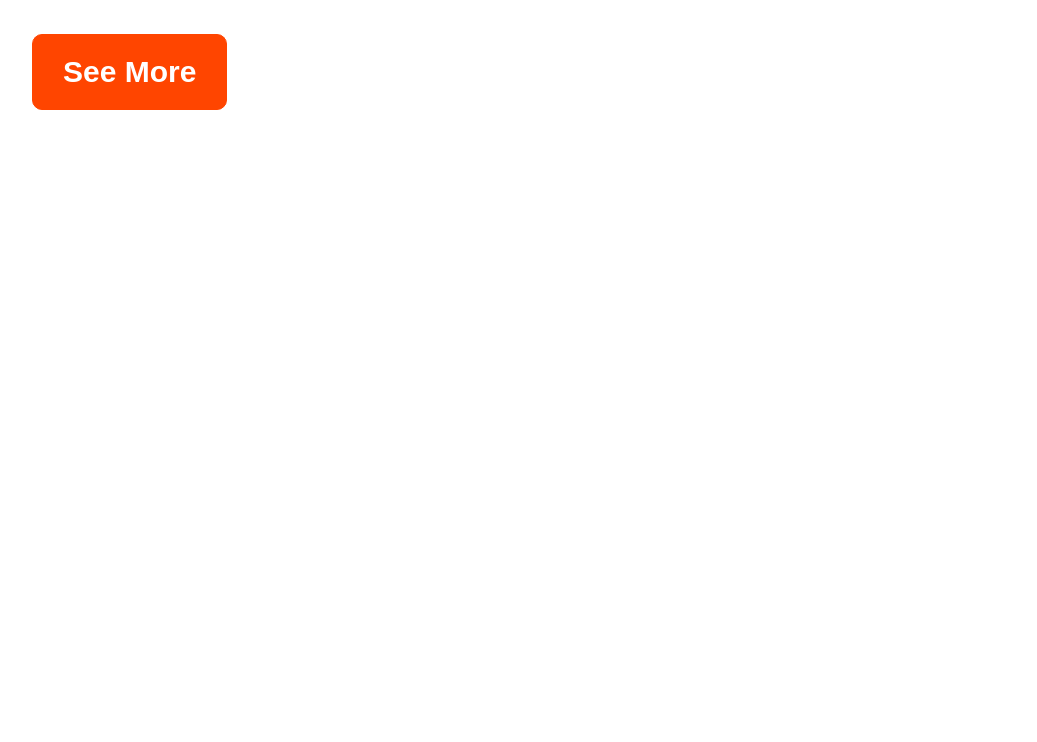
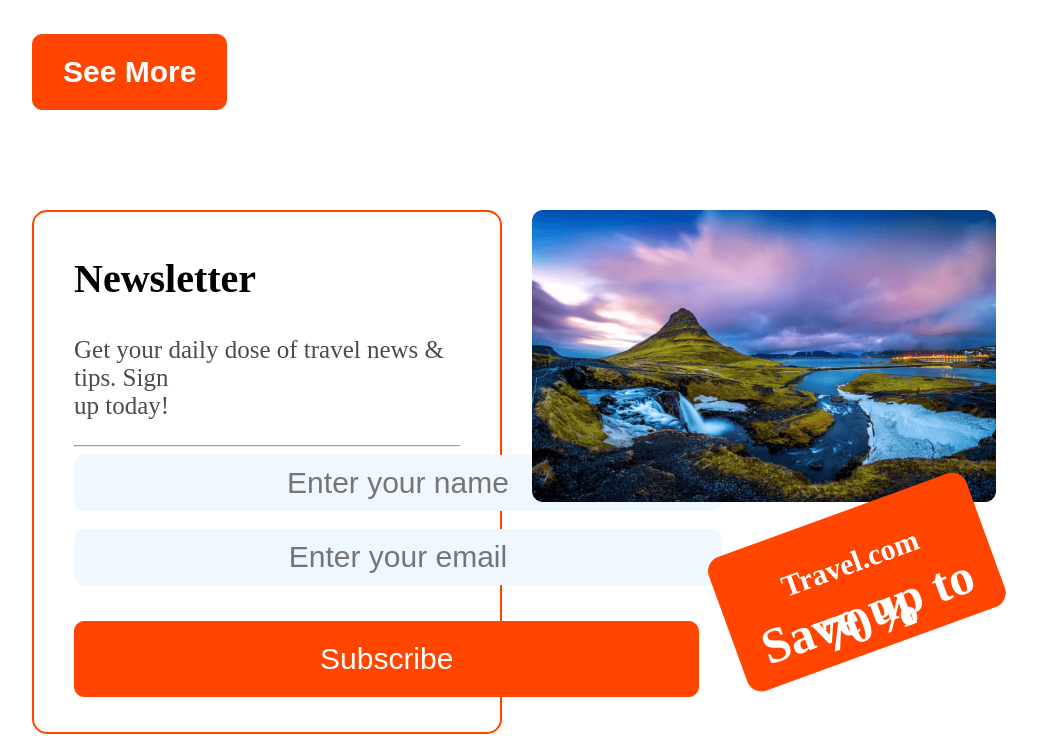
Before and after one commit to solayman55760/B2A9-HERO-TRAVELS, a plain HTML site: page index.html in a window 1280 px wide. Shown: the part 7085-7827 px from the top of the page, without its empty margins (126-1163 px from the left). Before the commit the page ends 7203 px from the top, so only its background shows below. Drawn offline with Linux system fonts and the light colour scheme.

Commit message:
newslater

```diff
--- a/index.html
+++ b/index.html
@@ -304,6 +304,37 @@
 
     <!--Perfect Place End-->
 
+    <!--Newslater-section start-->
+    <section class="News">
+        <div class="newslater">
+            <div class="information">
+                <h1> Newsletter</h1>
+                <p> Get your daily dose of travel news & tips. Sign <br>
+                    up today!</p>
+                    <hr>
+                    <input type="text" placeholder="Enter your name">
+                    <br>
+                    <br>
+                    <input type="email" placeholder="Enter your email">
+                    <br>
+                    <br>
+                    <br>
+
+                    <button class=" Subscribe"> Subscribe</button>
+
+            </div>
+
+            <div class="travel-com">
+                <img src="Images/Rectangle 8 (1).png"    alt="">
+                <div class="travel-information">
+                    <h2>Travel.com</h2>
+                    <h1> Save up to 70%</h1>
+                </div>
+            </div>
+        </div>
+    </section>
+    <!--Newslater-section End-->
+
 
 
 
--- a/style.css
+++ b/style.css
@@ -605,3 +605,93 @@ width: 100%;
 }
 
 /*Perfect Place End*/
+
+
+/*Newslater-section start*/
+.News{
+    padding-top: 100px;
+}
+
+.News .newslater{
+    display: flex;
+    gap: 30px;
+}
+
+.News .newslater .information{
+    width: 40%;
+    border:2px solid orangered ;
+    border-radius: 15px;
+    padding:10px 40px;
+    height: 500px;
+}
+
+.News .newslater .information h1{
+    font-size: 40px;
+    font-weight: 600;
+}
+
+
+.News .newslater .information p{
+    font-size: 25px;
+    opacity: .7;
+}
+
+
+.News .newslater .information input{
+    padding: 10px 130px;
+    background-color: aliceblue;
+    font-size: 30px;
+    text-align: center;
+    border: 1px solid aliceblue;
+    border-radius: 10px;
+}
+
+.News .newslater .information .Subscribe{
+    padding:20px 245px;
+    font-size: 30px;
+    color: white;
+    background-color: orangered;
+    border: 1px solid orangered;
+    border-radius: 10px;
+    cursor: pointer;
+}
+
+
+.News .newslater .travel-com{
+    width: 60%;
+    position: relative;
+}
+
+.News .newslater .travel-com img{
+    width: 100%;
+
+}
+
+.News .newslater .travel-com .travel-information h2{
+    text-align: center;
+    font-size: 30px;
+}
+
+
+.News .newslater .travel-com .travel-information h1{
+    font-size: 50px;
+    text-align: center;
+}
+
+
+.News .newslater .travel-com .travel-information{
+    position: absolute;
+    justify-content: right;
+    bottom: 2%;
+    left: 70%;
+    color: white;
+    transform: translate(-50%, -50%) rotate(-20deg);
+    border: 1px solid orangered;
+    background-color: orangered;
+    border-radius: 15px;
+    padding: 20px 20px 20px 20px;
+    width: 50%;
+    height:100px;
+    line-height: 10px;
+}
+/*Newslater-section End*/
```
